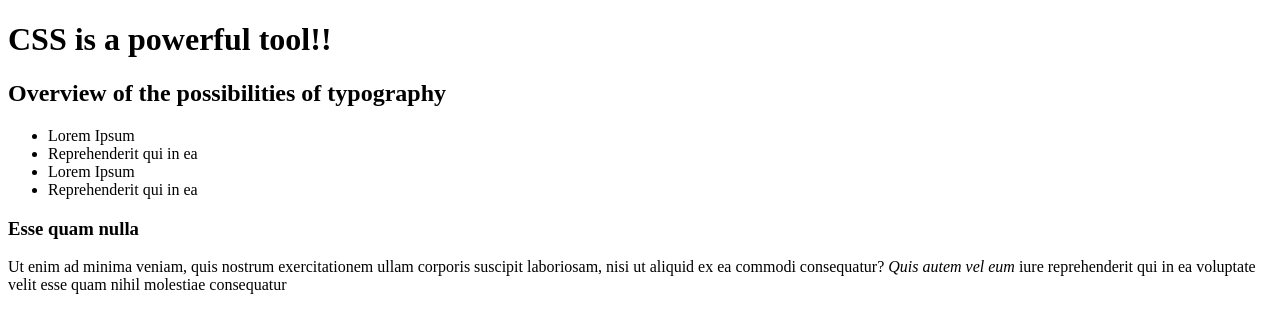
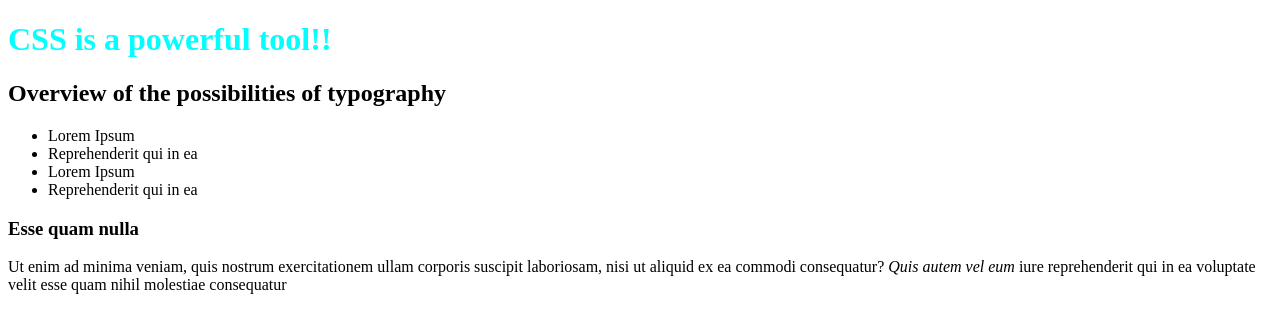
Before and after one commit to yuliayaskevych/GL-TA-BaseCamp, a plain HTML site: page index.html in a window 1280 px wide. Drawn offline with Linux system fonts and the light colour scheme.

Commit message:
Add style for h1

```diff
--- a/index.html
+++ b/index.html
@@ -9,7 +9,7 @@
 
 <body>
     <div>
-        <h1><strong>CSS</strong> is a powerful tool!!</h1>
+        <h1 style="color: aqua;"><strong>CSS</strong> is a powerful tool!!</h1>
         <h2>Overview of the possibilities of typography</h2>
         <ul>
             <li>Lorem Ipsum</li>
```
